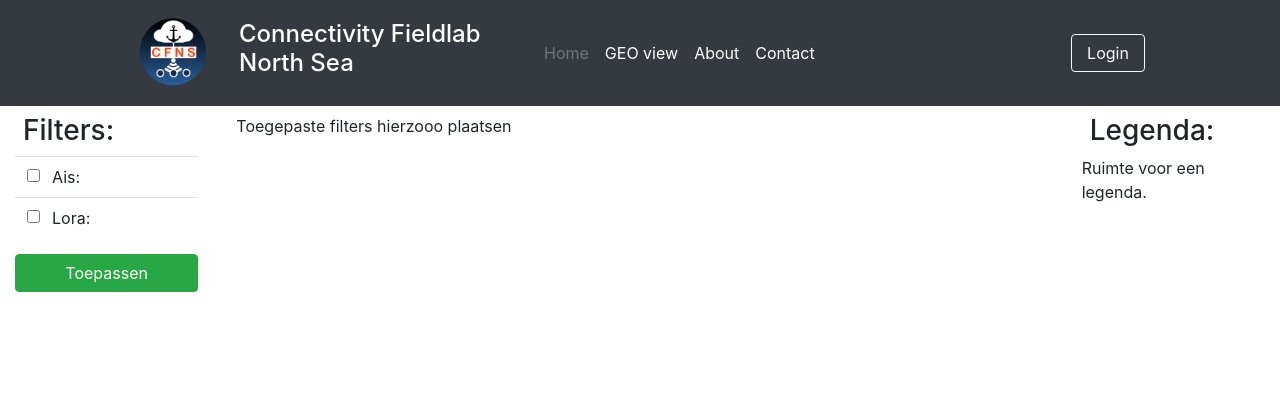
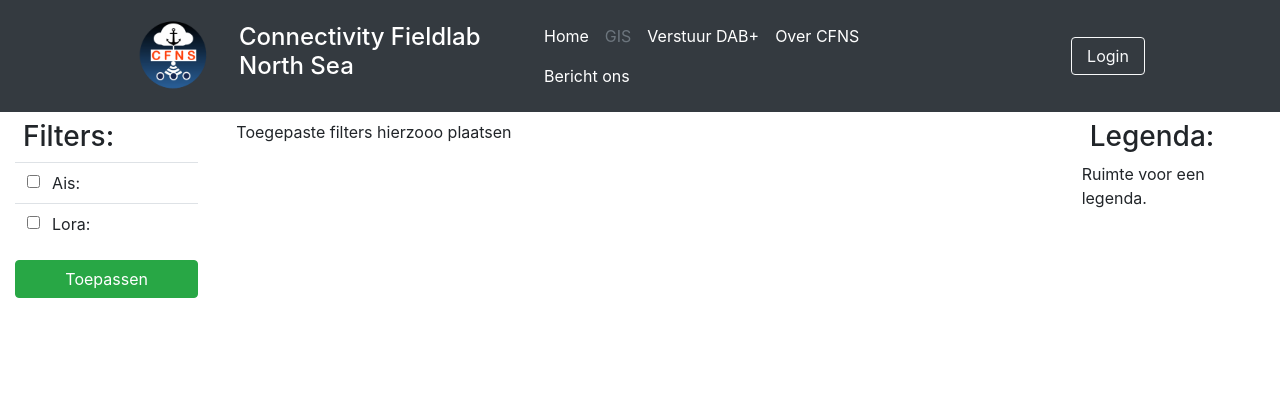
Before and after one commit to PoCDAB/cfns-webapp, a Django app: page /geoview/ in a window 1280 px wide. Shown: the top 420 px of the page. Run offline with Django 3.2, Linux system fonts and the light colour scheme; some libraries are stand-ins or nearby versions.

Commit message:
Replaced hardcoded nav_menu in header with dynamic one in context_processors

```diff
--- a/geodjango/geodjango/settings.py
+++ b/geodjango/geodjango/settings.py
@@ -69,6 +69,7 @@ TEMPLATES = [
                 'django.template.context_processors.request',
                 'django.contrib.auth.context_processors.auth',
                 'django.contrib.messages.context_processors.messages',
+                'webapp.context_processors.context_processors.header_context',
             ],
         },
     },
--- a/geodjango/geodjango/urls.py
+++ b/geodjango/geodjango/urls.py
@@ -45,6 +45,8 @@ urlpatterns = [
     url(r'^admin/', admin.site.urls, name='admin'),
     url(r'^api/V1/', include(api_router.urls), name='api-root'),
     url(r'^$', views.homeView, name='home'),
+    url(r'^#$', views.homeView, name='about'),
+    url(r'^#$', views.homeView, name='contact'),
     url(r'^login/$', views.loginView, name='login'),
     url(r'^logout/$', views.loggedoutView, name='logout'),
     url(r'^profile/$', views.profileView, name='profile'),
--- /dev/null
+++ b/geodjango/webapp/context_processors/__init__.py
@@ -0,0 +1 @@
+from .context_processors import header_context
--- /dev/null
+++ b/geodjango/webapp/context_processors/context_processors.py
@@ -0,0 +1,9 @@
+def header_context(request):
+    nav_menu = {}
+    nav_menu['nav_menu'] = {}
+    nav_menu['nav_menu']['home'] = 'Home'
+    nav_menu['nav_menu']['geoview'] = 'GIS'
+    nav_menu['nav_menu']['send-dab'] = 'Verstuur DAB+'
+    nav_menu['nav_menu']['about'] = 'Over CFNS'
+    nav_menu['nav_menu']['contact'] = 'Bericht ons'
+    return nav_menu
--- a/geodjango/webapp/templates/base.html
+++ b/geodjango/webapp/templates/base.html
@@ -26,7 +26,7 @@
     <div class="container-fluid wrapper">
       {% include "header.html" %}
 
-      {% block fullbody %}
+      {% block body-fluid %}
         <main class="site-content container">
           {% block body %}
             <p>This should be replaced!</p>
@@ -35,7 +35,7 @@
           {% bootstrap_jquery %}
           {% bootstrap_javascript %}
         </main>
-      {% endblock fullbody %}
+      {% endblock body-fluid %}
 
       {% include "footer.html" %}
     </div>
--- a/geodjango/webapp/templates/geomap.html
+++ b/geodjango/webapp/templates/geomap.html
@@ -15,7 +15,7 @@
 
 {% endblock %}
 
-{% block fullbody %}
+{% block body-fluid %}
 
 <div class="container-fluid">
   <div class="d-flex flex-wrap">
--- a/geodjango/webapp/templates/header.html
+++ b/geodjango/webapp/templates/header.html
@@ -14,10 +14,9 @@
     </a>
 
     <ul class="d-flex nav col-12 col-lg-4 justify-content-start">
-      <li><a href="{% url 'home' %}" class="nav-link px-2 text-secondary">Home</a></li>
-      <li><a href="{% url 'geoview' %}" class="nav-link px-2 text-white">GEO view</a></li>
-      <li><a href="#" class="nav-link px-2 text-white">About</a></li>
-      <li><a href="#" class="nav-link px-2 text-white">Contact</a></li>
+      {% for key, value in nav_menu.items %}
+        <li><a href="{% url key %}" {% if request.resolver_match.url_name == key %}class="nav-link px-2 text-secondary"{% else %}class="nav-link px-2 text-white"{% endif %}>{{ value }}</a></li>
+      {% endfor %}
     </ul>
 
     <div class="col-12 col-lg-1 mb-md-0 text-center">
--- a/geodjango/webapp/views/homeView.py
+++ b/geodjango/webapp/views/homeView.py
@@ -2,4 +2,4 @@ from django.shortcuts import render
 from django.contrib.auth.decorators import login_required
 
 def homeView(request):
-    return render(request, 'index.html', {'' : ''})
+    return render(request, 'index.html')
```
